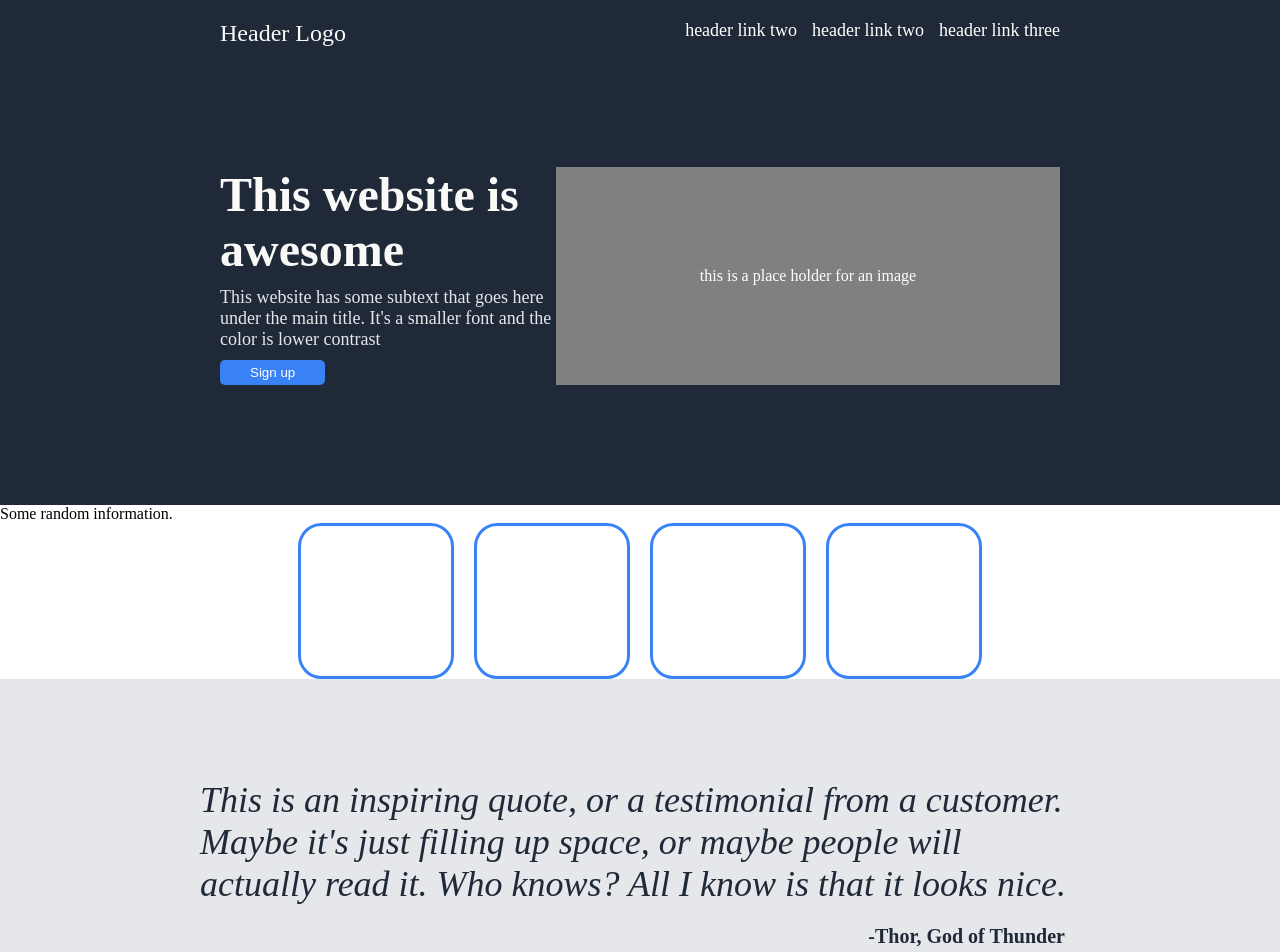
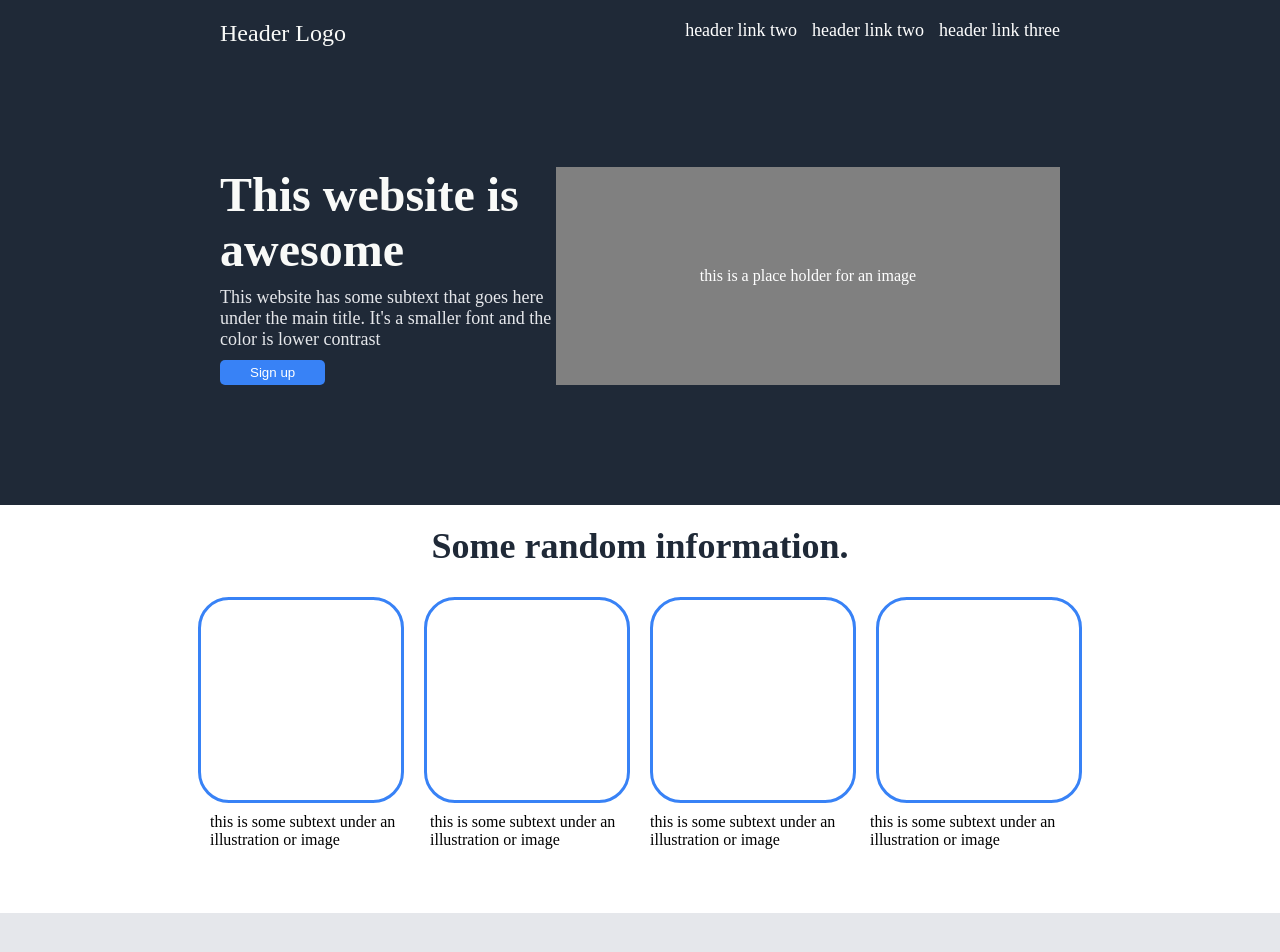
Before and after one commit to ngotfryd123/landing-page, a plain HTML site: page index.html in a window 1280 px wide. Shown: the top 952 px of the page. Drawn offline with Linux system fonts and the light colour scheme.

Commit message:
Styled info-box section

```diff
--- a/index.html
+++ b/index.html
@@ -32,7 +32,7 @@
     </div>
 
     <div class="info-box">
-        <div>Some random information.</div>
+        <div class="info-head">Some random information.</div>
         <div class="img-box">
             <div class="img"></div>
             <div class="img"></div>
@@ -40,10 +40,10 @@
             <div class="img"></div>
         </div>
         <div class="text-box">
-            <div class="text"></div>
-            <div class="text"></div>
-            <div class="text"></div>
-            <div class="text"></div>
+            <div class="text">this is some subtext under an illustration or image</div>
+            <div class="text">this is some subtext under an illustration or image</div>
+            <div class="text">this is some subtext under an illustration or image</div>
+            <div class="text">this is some subtext under an illustration or image</div>
         </div>
     </div>
 
--- a/style.css
+++ b/style.css
@@ -25,13 +25,13 @@ body{
 .wrapper, button{
     background: #3882F6;
 }
-.img{
-    width: 150px;
-    height: 150px;
+.img {
+    width: 200px;
+    height: 200px;
     border: 3px solid #3882F6;
     border-radius: 15%;
 }
-.img-box{
+.img-box {
     display: flex;
     justify-content: center;
     align-items: center;
@@ -112,3 +112,23 @@ button {
     display: flex;
     justify-content: end;
 }
+.info-box {
+    display: flex;
+    flex-direction: column;
+    align-items: center;
+    gap: 10px;
+}
+.info-head {
+    font-size: 36px;
+    font-weight: bolder;
+    color: #1F2937;
+    padding: 20px;
+}
+.text-box {
+    display: flex;
+    gap: 20px;
+}
+.text {
+    width: 200px;
+    height: 100px;
+}
```
